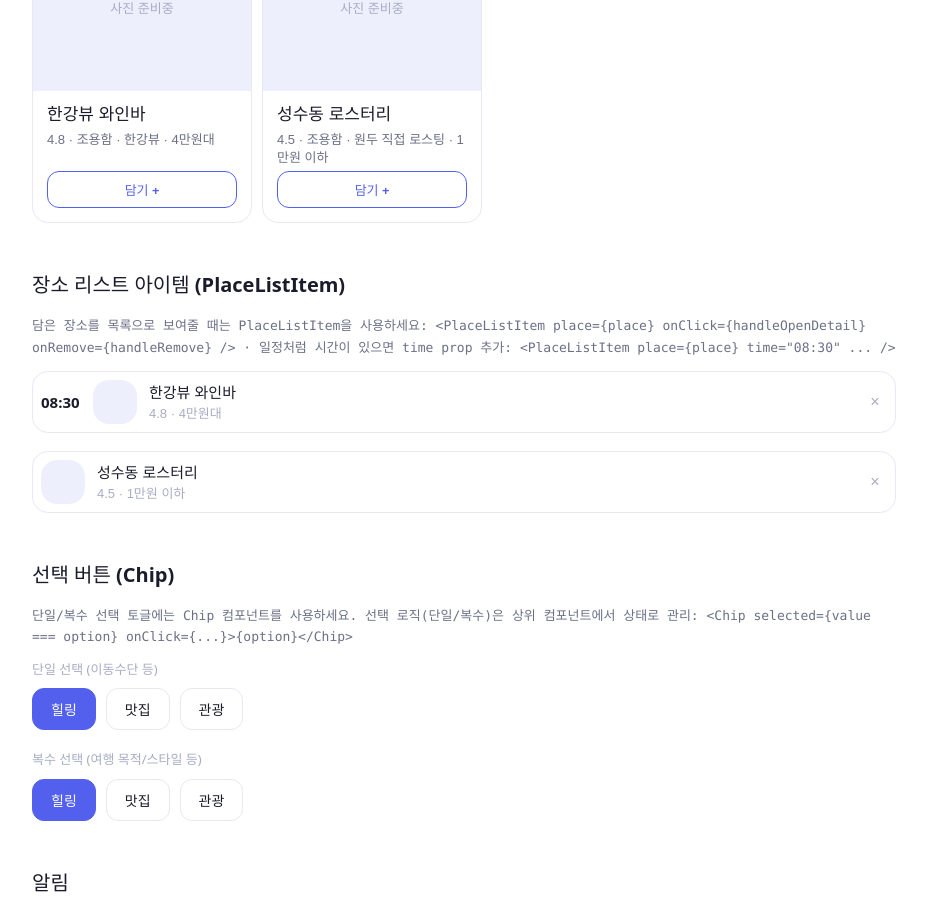
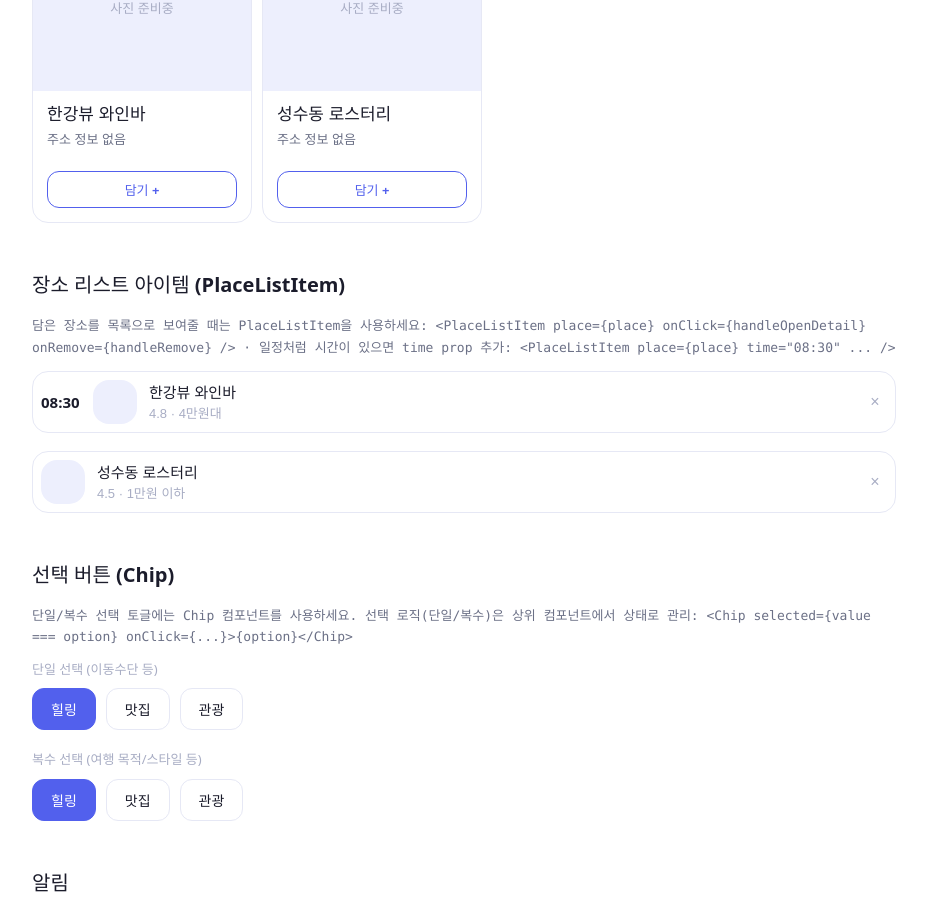
Before and after one commit to hayeon7898/BeTrip-Frontend, a React (Vite) app: page /design-system in a window 1280 px wide. Shown: the part 2833-3748 px from the top of the page, without its empty margins (176-1103 px from the left). Built offline with nearby package versions, Linux system fonts and the light colour scheme; no server answers; a web font is replaced by a local one.

Commit message:
refactor: PlaceCard를 실제 API 필드에 맞게 수정 (#6)
- rating/tags/priceLabel 표시 제거, address로 대체
- image -> thumbnailUrl

```diff
--- a/src/components/PlaceCard/PlaceCard.tsx
+++ b/src/components/PlaceCard/PlaceCard.tsx
@@ -28,8 +28,8 @@ export default function PlaceCard({ place, added = false, onAdd, onClick }: Plac
         onClick={() => onClick?.(place)}
         aria-label={`${place.name} 상세정보 보기`}
       >
-        {place.image ? (
-          <img src={place.image} alt={place.name} className={styles.thumbnail} />
+        {place.thumbnailUrl ? (
+          <img src={place.thumbnailUrl} alt={place.name} className={styles.thumbnail} />
         ) : (
           <div className={styles.thumbnailPlaceholder}>
             <Typography variant="caption" color="tertiary">
@@ -49,7 +49,7 @@ export default function PlaceCard({ place, added = false, onAdd, onClick }: Plac
           {place.name}
         </Typography>
         <Typography variant="caption" color="secondary" className={styles.meta}>
-          {place.rating.toFixed(1)} · {place.tags.join(' · ')} · {place.priceLabel}
+          {place.address ?? '주소 정보 없음'}
         </Typography>
       </button>
 
```
